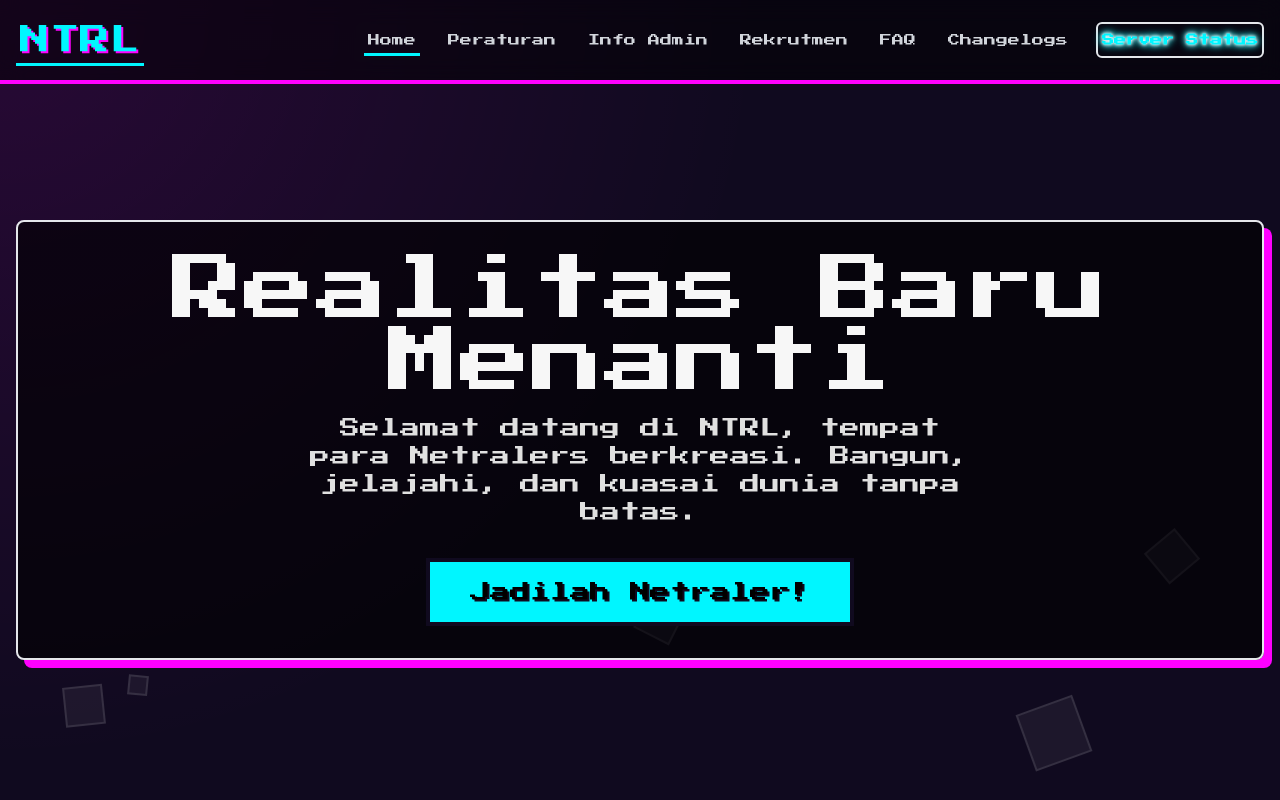
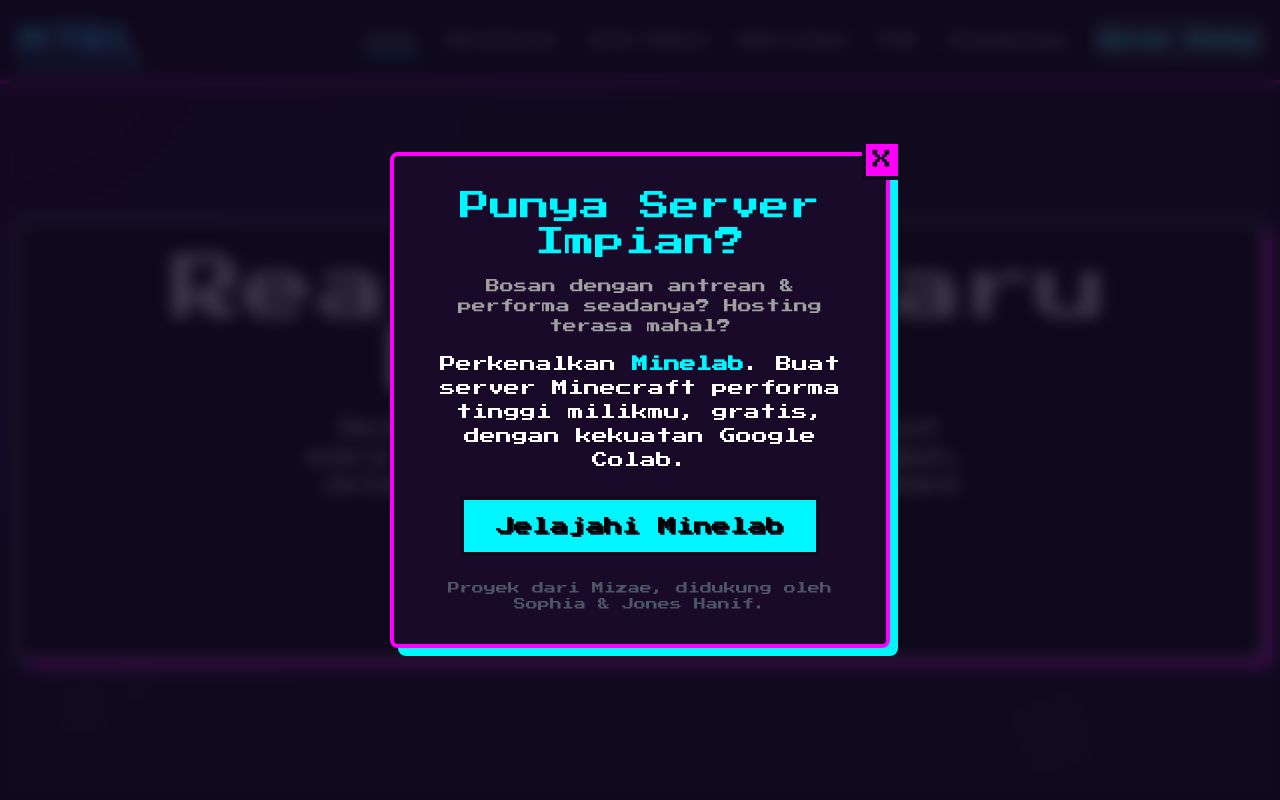
Before and after one commit to MinaasaZillowArte/mc-netrals, a plain HTML site: page index.html in a window 1280 px wide. Shown: the top 800 px of the page. Drawn offline with nearby package versions, Linux system fonts and the light colour scheme.

Commit message:
Update index.html

```diff
--- a/index.html
+++ b/index.html
@@ -159,6 +159,65 @@
         #header nav a:hover::after, #header nav a.active-link::after {
             width: 100%;
         }
+
+        /* --- CSS BARU UNTUK POP-UP --- */
+        #minelab-popup-overlay {
+            position: fixed;
+            top: 0;
+            left: 0;
+            width: 100%;
+            height: 100%;
+            background-color: rgba(16, 10, 31, 0.8);
+            backdrop-filter: blur(8px);
+            z-index: 9998;
+            display: flex;
+            justify-content: center;
+            align-items: center;
+            padding: 1rem;
+            opacity: 0;
+            visibility: hidden;
+            transition: opacity 0.4s ease, visibility 0.4s ease;
+        }
+        #minelab-popup-overlay.is-visible {
+            opacity: 1;
+            visibility: visible;
+        }
+        #minelab-popup-modal {
+            background-color: var(--bg-medium);
+            border: 4px solid var(--secondary);
+            box-shadow: 8px 8px 0px var(--primary);
+            padding: 2rem;
+            border-radius: 8px;
+            max-width: 500px;
+            width: 100%;
+            text-align: center;
+            position: relative;
+            transform: scale(0.9);
+            transition: transform 0.4s cubic-bezier(0.23, 1, 0.32, 1);
+        }
+        #minelab-popup-overlay.is-visible #minelab-popup-modal {
+            transform: scale(1);
+        }
+        #minelab-popup-close-btn {
+            position: absolute;
+            top: -16px;
+            right: -16px;
+            width: 40px;
+            height: 40px;
+            background-color: var(--secondary);
+            color: var(--bg-dark);
+            border: 4px solid var(--bg-dark);
+            font-family: 'Press Start 2P', cursive;
+            font-size: 1.2rem;
+            cursor: pointer;
+            transition: all 0.2s ease;
+        }
+        #minelab-popup-close-btn:hover {
+            background-color: var(--primary);
+            transform: rotate(90deg);
+        }
+        /* --- AKHIR DARI CSS BARU --- */
+
     </style>
 </head>
 <body>
@@ -276,8 +335,27 @@
         </div>
     </footer>
 
+    <div id="minelab-popup-overlay">
+        <div id="minelab-popup-modal">
+            <button id="minelab-popup-close-btn">X</button>
+            <h2 class="text-2xl md:text-3xl text-[var(--primary)] mb-4">Punya Server Impian?</h2>
+            <p class="text-sm text-[var(--text-dark)] mb-4">
+                Bosan dengan antrean & performa seadanya? Hosting terasa mahal?
+            </p>
+            <p class="text-base text-white mb-6">
+                Perkenalkan <b class="text-[var(--primary)]">Minelab</b>. Buat server Minecraft performa tinggi milikmu, gratis, dengan kekuatan Google Colab.
+            </p>
+            <a href="https://minelab.vercel.app/" target="_blank" rel="noopener noreferrer" class="pixel-btn bg-[var(--primary)] hover:bg-[var(--secondary)] text-black text-lg px-8 py-3 inline-block">
+                Jelajahi Minelab
+            </a>
+            <p class="text-xs text-gray-600 mt-6">
+                Proyek dari Mizae, didukung oleh Sophia & Jones Hanif.
+            </p>
+        </div>
+    </div>
     <script>
         document.addEventListener('DOMContentLoaded', () => {
+            // --- KODE LAMA ANDA ---
             const mobileMenuBtn = document.getElementById('mobile-menu-btn');
             const mobileMenu = document.getElementById('mobile-menu');
             const openIcon = document.getElementById('menu-open-icon');
@@ -319,9 +397,8 @@
                 });
             };
 
-            // Highlight nav link on scroll
             const handleNavHighlight = () => {
-                 let current = 'hero'; // Default to hero
+                 let current = 'hero';
                  sections.forEach(section => {
                      const sectionTop = section.offsetTop;
                      if(pageYOffset >= sectionTop - 100){
@@ -331,7 +408,6 @@
 
                  navLinks.forEach(a => {
                     a.classList.remove('active-link');
-                    // Check if the link's href contains the current section id
                     if(a.href && a.href.includes('#' + current)){
                         a.classList.add('active-link');
                     }
@@ -347,6 +423,39 @@
             handleNavHighlight();
 
             document.getElementById('year').textContent = new Date().getFullYear();
+
+            // --- JAVASCRIPT BARU UNTUK POP-UP ---
+            const popupOverlay = document.getElementById('minelab-popup-overlay');
+            const closeBtn = document.getElementById('minelab-popup-close-btn');
+
+            // Fungsi untuk menampilkan pop-up
+            const showPopup = () => {
+                popupOverlay.classList.add('is-visible');
+            };
+
+            // Fungsi untuk menyembunyikan pop-up
+            const hidePopup = () => {
+                popupOverlay.classList.remove('is-visible');
+                // Simpan status bahwa pop-up sudah ditutup di session storage
+                sessionStorage.setItem('minelabPopupClosed', 'true');
+            };
+
+            // Cek di session storage apakah pop-up sudah pernah ditutup
+            if (!sessionStorage.getItem('minelabPopupClosed')) {
+                // Jika belum, tampilkan pop-up setelah 3 detik
+                setTimeout(showPopup, 3000);
+            }
+
+            // Tambahkan event listener untuk tombol close
+            closeBtn.addEventListener('click', hidePopup);
+
+            // Juga sembunyikan jika user klik di area luar modal (overlay)
+            popupOverlay.addEventListener('click', (event) => {
+                if (event.target === popupOverlay) {
+                    hidePopup();
+                }
+            });
+            // --- AKHIR DARI JAVASCRIPT BARU ---
         });
     </script>
 </body>
```
